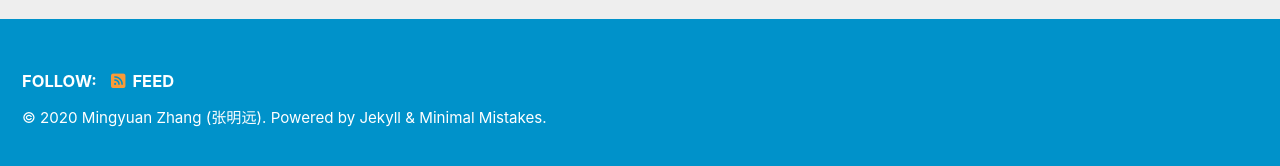
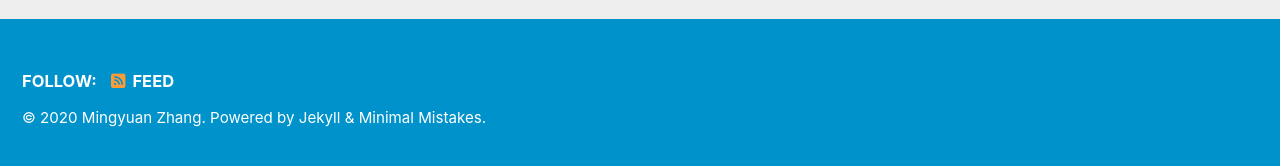
Before and after one commit to moshimowang/moshimowang.github.io, a Jekyll site: the page built from _pages/about.md, in a window 1280 px wide and 900 px high, scrolled down 222 px. Shown: the part 726-892 px from the top of the window. Built offline with Jekyll 4.4.1, drawn with Linux system fonts in a browser that asks for light colours; cached includes are drawn as plain includes; nearby versions of some CDN libraries.

Commit message:
removed Chinese name since it does not show (perhaps coding issue)

```diff
--- a/_config.yml
+++ b/_config.yml
@@ -19,7 +19,7 @@ locale                   : "en-US"
 title                    : "Mingyuan Zhang's Homepage"
 title_separator          : "-"
 subtitle                 : # site tagline that appears below site title in masthead
-name                     : "Mingyuan Zhang (张明远)"
+name                     : "Mingyuan Zhang"
 description              : "This is Mingyuan Zhang's personal website."
 url                      : "https://myzhang.me" # the base hostname & protocol for your site e.g. "https://mmistakes.github.io"
 baseurl                  : # the subpath of your site, e.g. "/blog"
```
